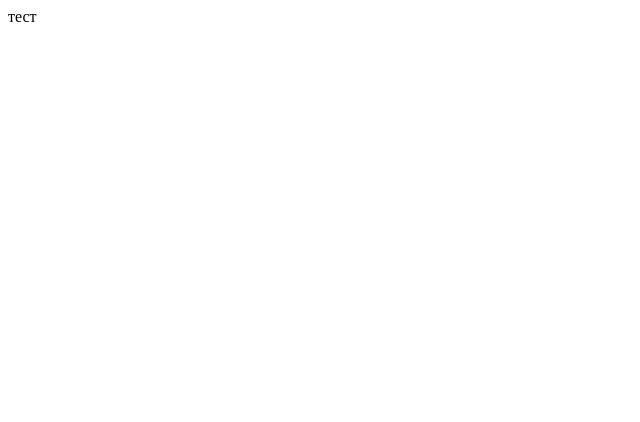
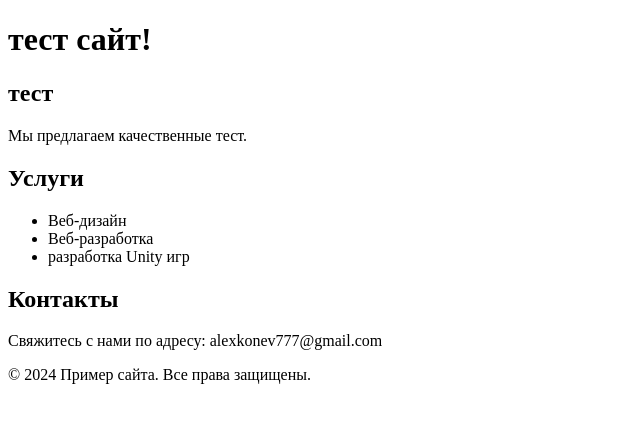
Before and after one commit to AlexeiKonev/visit, a plain HTML site: page about/index.html in a window 1280 px wide. Shown: the whole page, without its empty margins (0-640 px from the left). Drawn offline with Linux system fonts and the light colour scheme.

Commit message:
about test

```diff
--- a/about/index.html
+++ b/about/index.html
@@ -1 +1,40 @@
-тест
+<!DOCTYPE html>
+<html lang="en">
+<head>
+    <meta charset="UTF-8">
+    <meta name="viewport" content="width=device-width, initial-scale=1.0">
+    <title>Алексей Конев</title>
+    <link rel="stylesheet" href="styles.css">
+</head>
+<body>
+    <header>
+        <h1>тест сайт!</h1>
+    </header>
+    <nav>
+        <ul>
+
+        </ul>
+    </nav>
+    <main>
+        <section>
+            <h2>тест</h2>
+            <p>Мы предлагаем качественные тест.</p>
+        </section>
+        <section>
+            <h2>Услуги</h2>
+            <ul>
+                <li>Веб-дизайн</li>
+                <li>Веб-разработка</li>
+                <li>разработка Unity игр </li>
+            </ul>
+        </section>
+        <section>
+            <h2>Контакты</h2>
+            <p>Свяжитесь с нами по адресу: alexkonev777@gmail.com</p>
+        </section>
+    </main>
+    <footer>
+        <p>&copy; 2024 Пример сайта. Все права защищены.</p>
+    </footer>
+</body>
+</html>
```
Also changed, not shown: index.html (+1 -1 lines).
